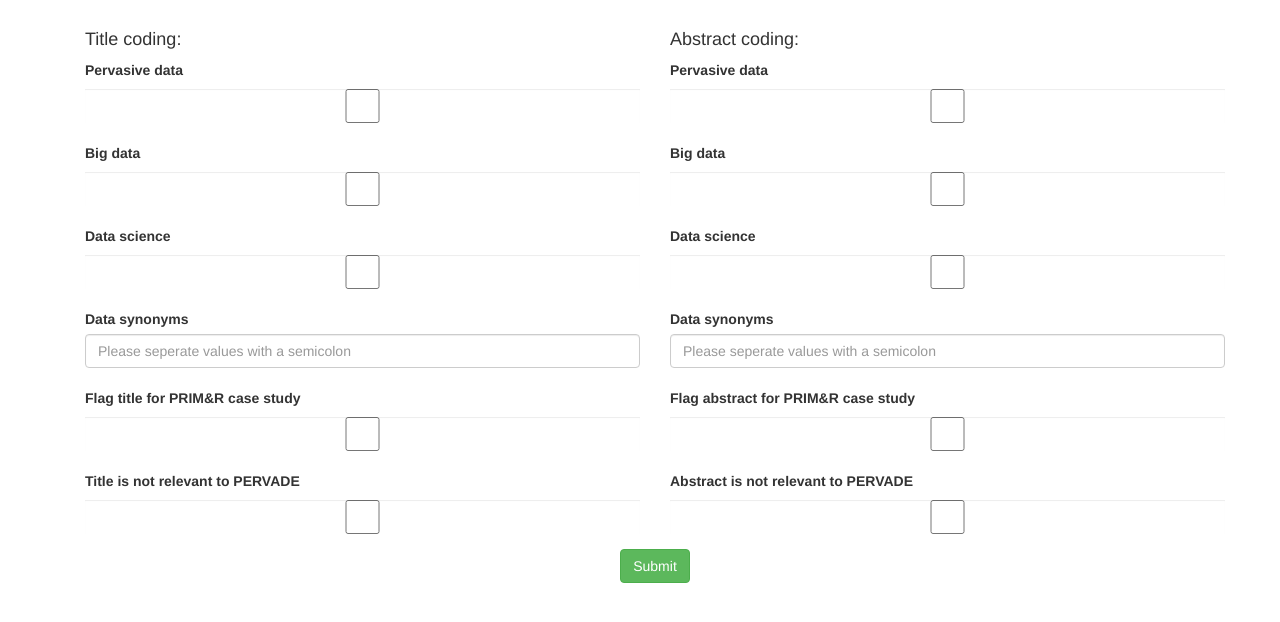
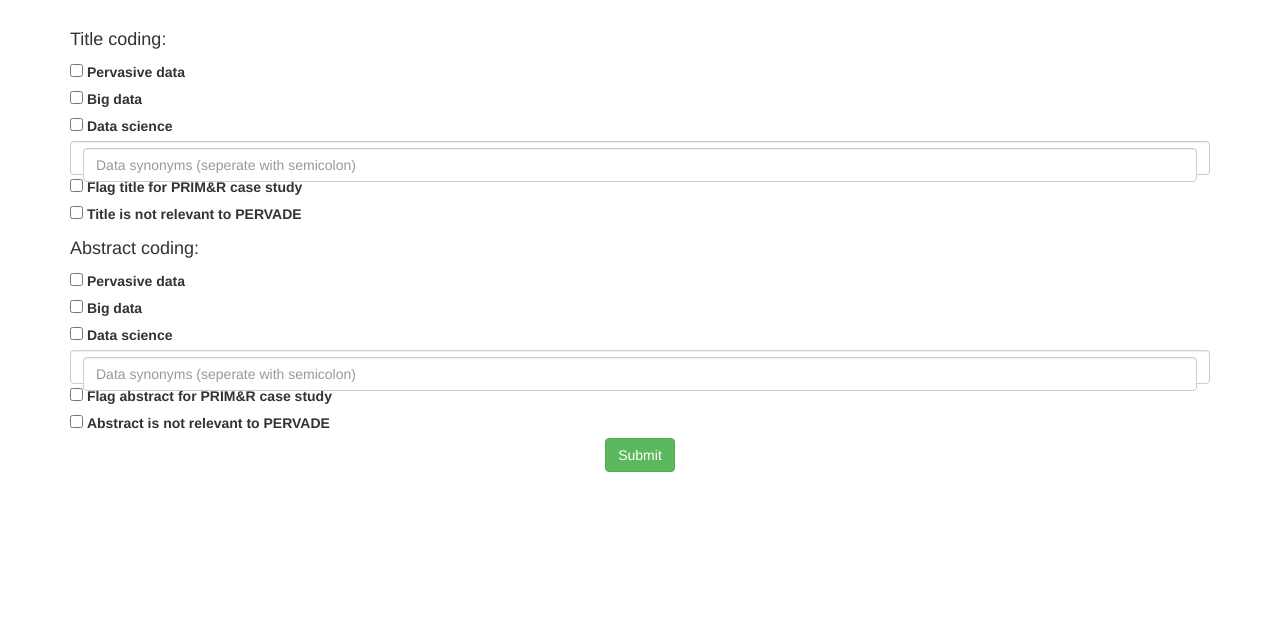
Before and after one commit to eddiechapman/pervade-coding, a Flask app: page /code_award/1 in a window 1280 px wide. Shown: the part 52-674 px from the top of the page. Run offline with Flask 2, Linux system fonts and the light colour scheme; a user stored in the database is signed in; data that the repository does not hold is empty; some libraries are stand-ins or nearby versions.

```diff
--- a/app/templates/_code.html
+++ b/app/templates/_code.html
@@ -1,60 +1,70 @@
-<div class="container">
 <form action="" method="post" role="form">
-        <div class="row">
-            <div class="col-md-6">
-                <div class="form-group">
     {{ form.csrf }}
     <h4>Title coding:</h4>
-                    <label for="title_pervasive_data">Pervasive data</label>
-                    <input type="checkbox" class="form-control" id="title_pervasive_data" name="title_pervasive_data" placeholder="">
-                    <br>
-                    <label for="title_big_data">Big data</label>
-                    <input type="checkbox" class="form-control" id="title_big_data" name="title_big_data" placeholder="">
-                    <br>
-                    <label for="title_data_science">Data science</label>
-                    <input type="checkbox" class="form-control" id="title_data_science" name="title_data_science" placeholder="">
-                    <br>
-                    <label for="title_data_synonyms">Data synonyms</label>
-                    <input type="text" class="form-control" id="title_data_synonyms" name="title_data_synonyms" placeholder="Please seperate values with a semicolon">
-                    <br>
-                    <label for="title_case_study">Flag title for PRIM&R case study</label>
-                    <input type="checkbox" class="form-control" id="title_case_study" name="title_case_study" placeholder="">
-                    <br>
-                    <label for="title_not_relevant">Title is not relevant to PERVADE</label>
-                    <input type="checkbox" class="form-control" id="title_not_relevant" name="title_not_relevant" placeholder="">
+    <div class="form-row">
+        <div class="col">
+            <div class="form-check">
+                <input type="checkbox" class="form-check-input" type="checkbox" id="title_pervasive_data" name="title_pervasive_data" placeholder="">
+                <label class="form-check-label" for="title_pervasive_data">Pervasive data</label>
+            </div>
+            <div class="form-check">
+                <input type="checkbox" class="form-check-input" type="checkbox" id="title_big_data" name="title_big_data" placeholder="">
+                <label class="form-check-label" for="title_big_data">Big data</label>
+            </div>
+            <div class="form-check">
+                <input type="checkbox" class="form-check-input" type="checkbox" id="title_data_science" name="title_data_science" placeholder="">
+                <label class="form-check-label" for="title_data_science">Data science</label>
             </div>
         </div>
-            <div class="col-md-6">
-                <div class="form-group">
-                    <h4>Abstract coding:</h4>
-                    <label for="abstract_pervasive_data">Pervasive data</label>
-                    <input type="checkbox" class="form-control" id="abstract_pervasive_data" name="abstract_pervasive_data" placeholder="">
-                    <br>
-                    <label for="abstract_big_data">Big data</label>
-                    <input type="checkbox" class="form-control" id="abstract_big_data" name="abstract_big_data" placeholder="">
-                    <br>
-                    <label for="abstract_data_science">Data science</label>
-                    <input type="checkbox" class="form-control" id="abstract_data_science" name="abstract_data_science" placeholder="">
-                    <br>
-                    <label for="abstract_data_synonyms">Data synonyms</label>
-                    <input type="text" class="form-control" id="abstract_data_synonyms" name="abstract_data_synonyms" placeholder="Please seperate values with a semicolon">
-                    <br>
-                    <label for="abstract_case_study">Flag abstract for PRIM&R case study</label>
-                    <input type="checkbox" class="form-control" id="abstract_case_study" name="abstract_case_study" placeholder="">
-                    <br>
-                    <label for="abstract_not_relevant">Abstract is not relevant to PERVADE</label>
-                    <input type="checkbox" class="form-control" id="abstract_not_relevant" name="abstract_not_relevant" placeholder="">
+        <div class="col">
+            <div class="form-control">
+                <input type="text" class="form-control" id="title_data_synonyms" name="title_data_synonyms" placeholder="Data synonyms (seperate with semicolon)">
+            </div>
+            <div class="form-check">
+                <input type="checkbox" class="form-check-input" type="checkbox" id="title_case_study" name="title_case_study" placeholder="">
+                <label for="title_case_study">Flag title for PRIM&R case study</label>
+            </div>
+            <div class="form-check">
+                <input type="checkbox" class="form-check-input" type="checkbox" id="title_not_relevant" name="title_not_relevant" placeholder="">
+                <label class="form-check-label" for="title_not_relevant">Title is not relevant to PERVADE</label>
             </div>
         </div>
     </div>
-        <div class="row">
-            <div class="col-md-12">
-                <div class="form-group">
+    <div class="form-row">
+        <h4>Abstract coding:</h4>
+        <div class="col">
+            <div class="form-check">
+                <input type="checkbox" class="form-check-input" type="checkbox" id="abstract_pervasive_data" name="abstract_pervasive_data" placeholder="">
+                <label class="form-check-label" for="abstract_pervasive_data">Pervasive data</label>
+            </div>
+            <div class="form-check">
+                <input type="checkbox" class="form-check-input" type="checkbox" id="abstract_big_data" name="abstract_big_data" placeholder="">
+                <label class="form-check-label" for="abstract_big_data">Big data</label>
+            </div>
+            <div class="form-check">
+                <input type="checkbox" class="form-check-input" type="checkbox" id="abstract_data_science" name="abstract_data_science" placeholder="">
+                <label class="form-check-label" for="abstract_data_science">Data science</label>
+            </div>
+        </div>
+        <div class="col">
+            <div class="form-control">
+                <input type="text" class="form-control" id="abstract_data_synonyms" name="abstract_data_synonyms" placeholder="Data synonyms (seperate with semicolon)">
+            </div>
+            <div class="form-check">
+                <input type="checkbox" class="form-check-input" type="checkbox" id="abstract_case_study" name="abstract_case_study" placeholder="">
+                <label class="form-check-label" for="abstract_case_study">Flag abstract for PRIM&R case study</label>
+            </div>
+            <div class="form-check">
+                <input type="checkbox" class="form-check-input" type="checkbox" id="abstract_not_relevant" name="abstract_not_relevant" placeholder="">
+                <label class="form-check-label" for="abstract_not_relevant">Abstract is not relevant to PERVADE</label>
+            </div>
+        </div>
+    </div>
+    <div class="form-row">
+        <div class="col">
             <center>
                 <button type="submit" class="btn btn-success">Submit</button>
             </center>
         </div>
     </div>
-        </div>
 </form>
-</div>
```
Lines whose indentation alone changed are shown as unchanged.
